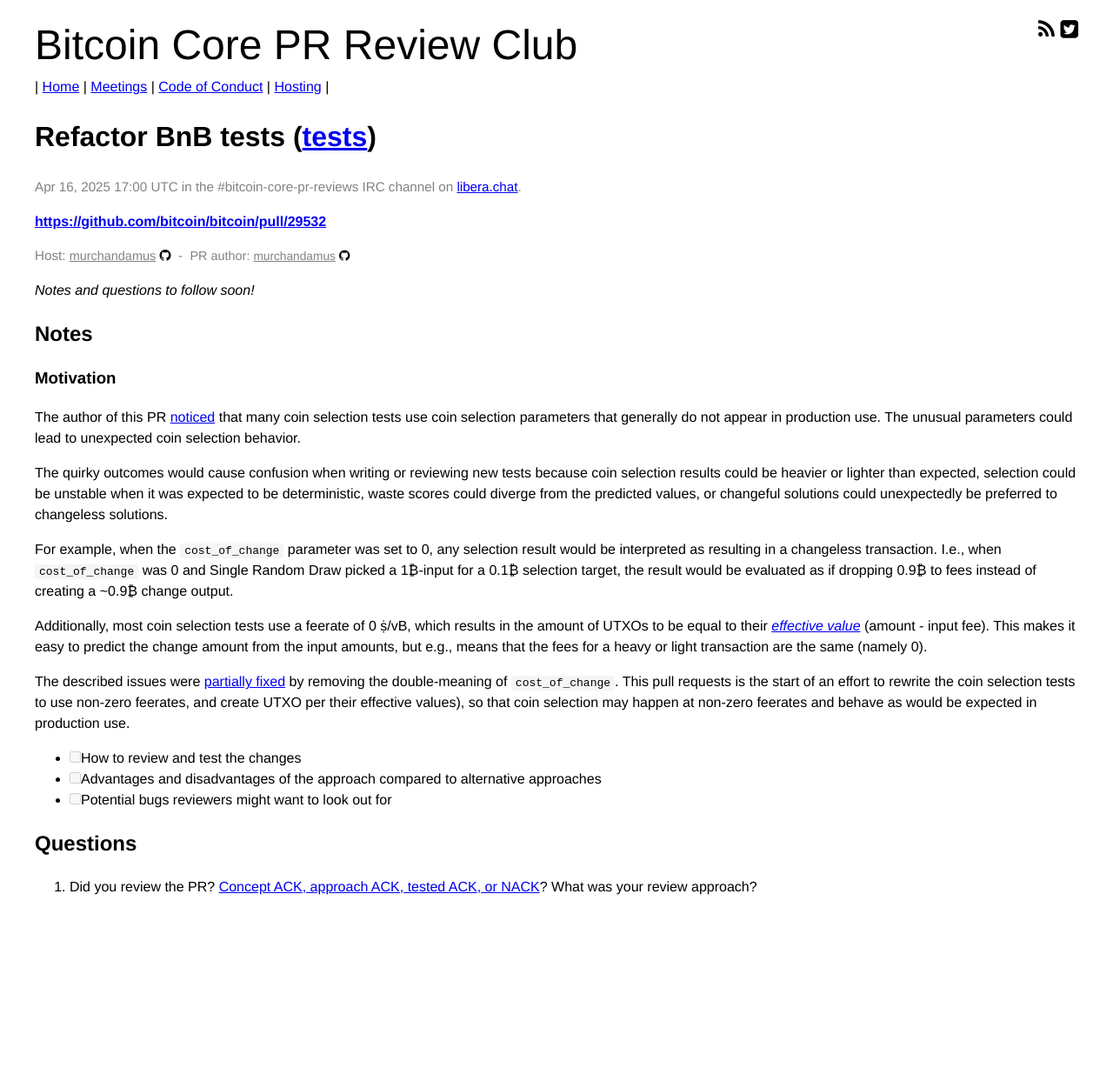
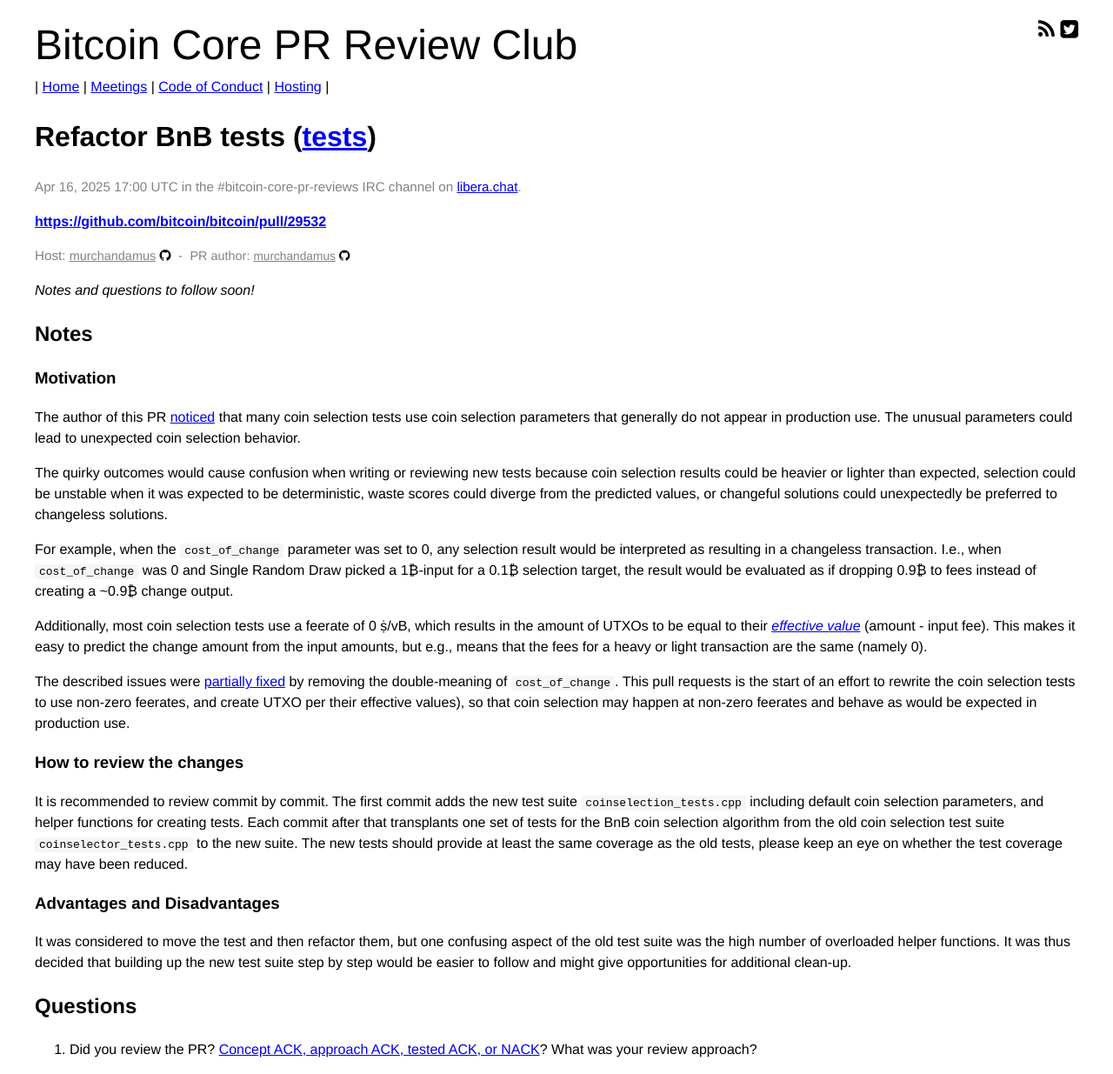
Before and after one commit to bitcoin-core-review-club/website, a Jekyll site: the page built from _posts/2025-04-16-#29532.md, in a window 1280 px wide. Shown: the whole page at 87% size. Built offline with Jekyll 4.4.1, drawn with Linux system fonts in a browser that asks for light colours; before the commit the page ends 1048 px from its top, so only the background shows below that.

Commit message:
29532: Add review instructions

```diff
--- a/_posts/2025-04-16-#29532.md
+++ b/_posts/2025-04-16-#29532.md
@@ -47,9 +47,23 @@
 UTXO per their effective values), so that coin selection may happen at non-zero
 feerates and behave as would be expected in production use.
 
-- [ ] How to review and test the changes
-- [ ] Advantages and disadvantages of the approach compared to alternative approaches
-- [ ] Potential bugs reviewers might want to look out for
+### How to review the changes
+
+It is recommended to review commit by commit.
+The first commit adds the new test suite `coinselection_tests.cpp` including
+default coin selection parameters, and helper functions for creating tests.
+Each commit after that transplants one set of tests for the BnB coin selection
+algorithm from the old coin selection test suite `coinselector_tests.cpp` to
+the new suite. The new tests should provide at least the same coverage as the
+old tests, please keep an eye on whether the test coverage may have been
+reduced.
+
+### Advantages and Disadvantages
+
+It was considered to move the test and then refactor them, but one confusing
+aspect of the old test suite was the high number of overloaded helper
+functions. It was thus decided that building up the new test suite step by step
+would be easier to follow and might give opportunities for additional clean-up.
 
 
 ## Questions
```
